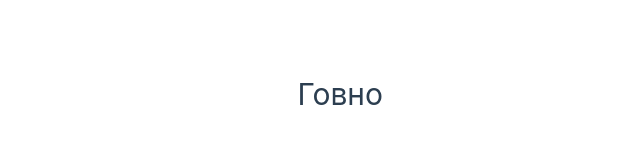
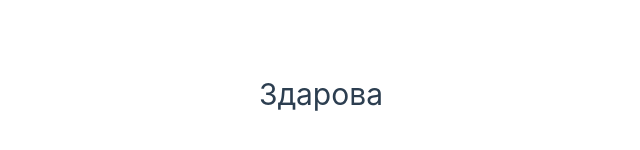
Before and after one commit to eesuk/vue_proj, a Vue app: page / in a window 1280 px wide. Shown: the part 306-456 px from the top of the page, without its empty margins (257-897 px from the left). Built offline with nearby package versions, Linux system fonts and the light colour scheme.

Commit message:
изменил

```diff
--- a/src/App.vue
+++ b/src/App.vue
@@ -3,7 +3,7 @@
 </script>
 
 <template>
-<h1>Говно</h1>
+<h1>Здарова</h1>
 </template>
 
 <style scoped>
```
